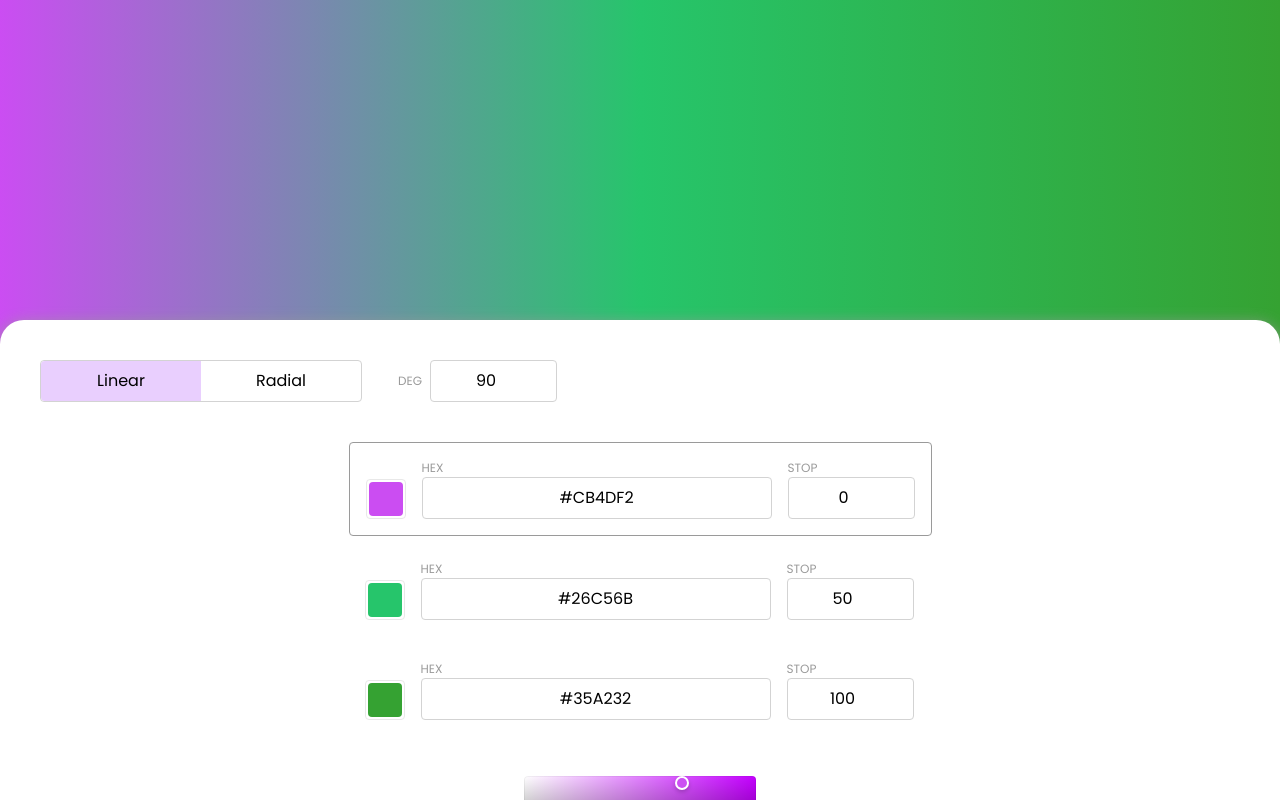
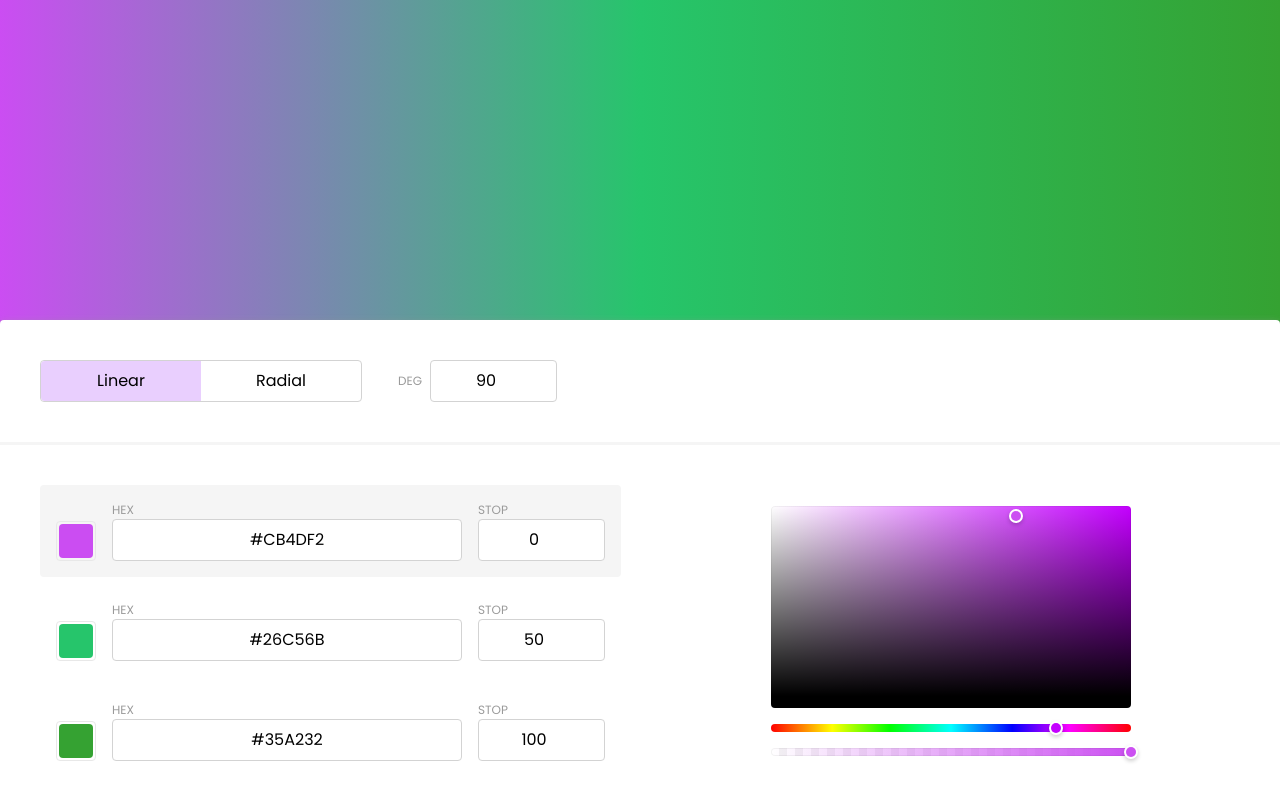
Before and after one commit to denpresich/gradient-generator, a Next.js app: page / in a window 1280 px wide. Shown: the top 800 px of the page. Built offline with nearby package versions, Linux system fonts and the light colour scheme.

Commit message:
update layout

```diff
--- a/src/app/page.tsx
+++ b/src/app/page.tsx
@@ -103,11 +103,16 @@ export default function Home() {
   return (
     <main>
       <div
-        className={styles.Background}
+        className={styles["background"]}
         style={{ backgroundImage: gradient }}
       />
-      <div className={styles.Panel}>
-        <div className={cn(styles.TypeSelector, styles.ToggleArea)}>
+      <div className={styles["panel"]}>
+        <div
+          className={cn(
+            styles["gradient-toggle__selector"],
+            styles["gradient-toggle"]
+          )}
+        >
           <TypeToggle
             value={state.type}
             onChange={(type) =>
@@ -116,8 +121,10 @@ export default function Home() {
           />
           {state.type === GradientType.LINEAR && (
             <Form.Root>
-              <Form.Field className={styles.DegField} name="deg">
-                <Form.Label className={styles.DegField_Label}>Deg</Form.Label>
+              <Form.Field className={styles["deg-field"]} name="deg">
+                <Form.Label className={styles["deg-field__label"]}>
+                  Deg
+                </Form.Label>
                 <Form.Control asChild>
                   <Input
                     type="number"
@@ -141,7 +148,8 @@ export default function Home() {
             </Form.Root>
           )}
         </div>
-        <div className={styles.ColorArea}>
+        <div className={styles["divider"]} />
+        <div className={styles["gradient-color"]}>
           <Colors
             colors={state.colors}
             selectedColorId={state.selectedColorId}
@@ -175,7 +183,7 @@ export default function Home() {
             }
           />
         </div>
-        <div className={styles.CodeArea}>
+        <div className={styles["gradient-code"]}>
           <Code>{`background: ${gradient}`}</Code>
         </div>
       </div>
--- a/src/app/styles.module.css
+++ b/src/app/styles.module.css
@@ -1,70 +1,72 @@
-.Background {
+.background {
   width: 100%;
   height: 50vh;
 }
 
-.Panel {
-  display: grid;
-  grid-template-areas:
-    'toggle'
-    'color'
-    'code';
-  gap: 40px;
+.divider {
   width: 100%;
+  border: 1px solid #f5f5f5;
+}
 
+.panel {
+  display: flex;
+  flex-direction: column;
+  width: 100%;
   background-color: white;
-  border-radius: 24px;
-
-  box-shadow: 0px 4px 16px #9A9A9A;
-
-  padding: 40px;
-
+  border-radius: 4px;
+  box-shadow: 0px 4px 8px #9A9A9A;
   margin-top: -10vh;
   margin: -10vh auto 0;
 }
 
-.ToggleArea {
-  grid-area: toggle;
+.gradient-toggle {
+  padding: 40px;
+  border-bottom: 1px solid #f5f5f5;
 }
 
-.ColorArea {
-  grid-area: color;
+.gradient-color {
+  padding: 40px;
+  border-bottom: 1px solid #f5f5f5;
   display: grid;
   gap: 40px;
-  grid-template-rows: 1fr 1fr;
+  grid-template-rows: min-content 1fr;
+  align-items: center;
   justify-items: center;
 }
 
-.CodeArea {
-  grid-area: code;
+.gradient-code {
+  height: 300px;
+  padding: 40px;
 }
 
-.TypeSelector {
+.gradient-toggle__selector {
   display: flex;
   gap: 36px;
   align-items: center;
 }
 
-.DegField {
+.deg-field {
   display: inline-flex;
   gap: 8px;
   align-items: center;
 }
 
-.DegField_Label {
+.deg-field__label {
   text-transform: uppercase;
   color: #9A9A9A;
   font-size: 12px;
 }
 
-@media (min-width: 1400px) {
-  .Panel {
-    grid-template-rows: 40px 1fr 1fr;
-    width: 80%;
-  }
-
-  .ColorArea {
+@media (min-width: 768px) {
+  .gradient-color {
     grid-template-columns: min-content 1fr;
     grid-template-rows: 1fr;
   }
 }
+
+@media (min-width: 1400px) {
+  .panel {
+    grid-template-rows: 40px 1fr 1fr;
+    width: 80%;
+  }
+}
--- a/src/components/Color/index.tsx
+++ b/src/components/Color/index.tsx
@@ -51,14 +51,17 @@ export const Color: React.FC<ColorProps> = ({
 
   return (
     <Form.Root
-      className={cn(styles.Color, { [styles["Color--selected"]]: selected })}
+      className={cn(styles["color"], { [styles["color--selected"]]: selected })}
       onClick={onSelect}
     >
-      <div className={styles.ColorBox}>
-        <div className={styles.ColorBoxBg} style={{ backgroundColor: hex }} />
+      <div className={styles["color-box"]}>
+        <div
+          className={styles["color-box__bg"]}
+          style={{ backgroundColor: hex }}
+        />
       </div>
-      <Form.Field className={styles.Field} name="hex">
-        <Form.Label className={styles.Field_Label}>Hex</Form.Label>
+      <Form.Field className={styles["field"]} name="hex">
+        <Form.Label className={styles["field__label"]}>Hex</Form.Label>
         <Form.Control asChild>
           <Input
             type="text"
@@ -73,8 +76,8 @@ export const Color: React.FC<ColorProps> = ({
           />
         </Form.Control>
       </Form.Field>
-      <Form.Field className={styles.Field} name="position">
-        <Form.Label className={styles.Field_Label}>Stop</Form.Label>
+      <Form.Field className={styles["field"]} name="position">
+        <Form.Label className={styles["field__label"]}>Stop</Form.Label>
         <Form.Control asChild>
           <Input
             type="number"
--- a/src/components/Color/styles.module.css
+++ b/src/components/Color/styles.module.css
@@ -1,16 +1,18 @@
-.Color {
-  display: inline-flex;
+.color {
+  display: grid;
+  grid-template-columns: 40px 3fr 1fr;
   align-items: flex-end;
+  justify-content: space-between;
   gap: 16px;
   padding: 16px;
   border-radius: 4px;
 }
 
-.Color--selected {
-  border: 1px solid #9A9A9A;
+.color--selected {
+  background-color: #f5f5f5;
 }
 
-.ColorBox {
+.color-box {
   height: 40px;
   width: 40px;
   padding: 2px;
@@ -18,18 +20,18 @@
   border: 1px solid #E8E8E8;
 }
 
-.ColorBoxBg {
+.color-box__bg {
   height: 100%;
   width: 100%;
   border-radius: 4px;
 }
 
-.Field {
+.field {
   display: inline-flex;
   flex-direction: column;
 }
 
-.Field_Label {
+.field__label {
   color: #9A9A9A;
   text-transform: uppercase;
   font-size: 12px;
--- a/src/components/ColorPicker/styles.css
+++ b/src/components/ColorPicker/styles.css
@@ -1,5 +1,10 @@
+.ColorPicker {
+  width: 100%;
+}
+
 .ColorPicker .react-colorful {
-  width: 232px;
+  width: 100%;
+  height: 350px;
   display: inline-flex;
   flex-direction: column;
   gap: 16px;
@@ -22,3 +27,14 @@
   height: 8px;
   border-radius: 100px;
 }
+
+@media (min-width: 768px) {
+  .ColorPicker {
+    width: unset;
+  }
+
+  .ColorPicker .react-colorful {
+    width: 360px;
+    height: 250px;
+  }
+}
--- a/src/components/Colors/index.tsx
+++ b/src/components/Colors/index.tsx
@@ -20,7 +20,7 @@ export const Colors: React.FC<ColorsProps> = ({
   onSelect,
 }) => {
   return (
-    <div className={styles.Colors}>
+    <div className={styles["colors"]}>
       {colors
         .sort((a, b) => a.position - b.position)
         .map((color) => (
--- a/src/components/Colors/styles.module.css
+++ b/src/components/Colors/styles.module.css
@@ -1,6 +1,7 @@
-.Colors {
+.colors {
   display: inline-flex;
   flex-direction: column;
   flex-wrap: wrap;
   gap: 0.5rem;
+  width: 100%;
 }
```
